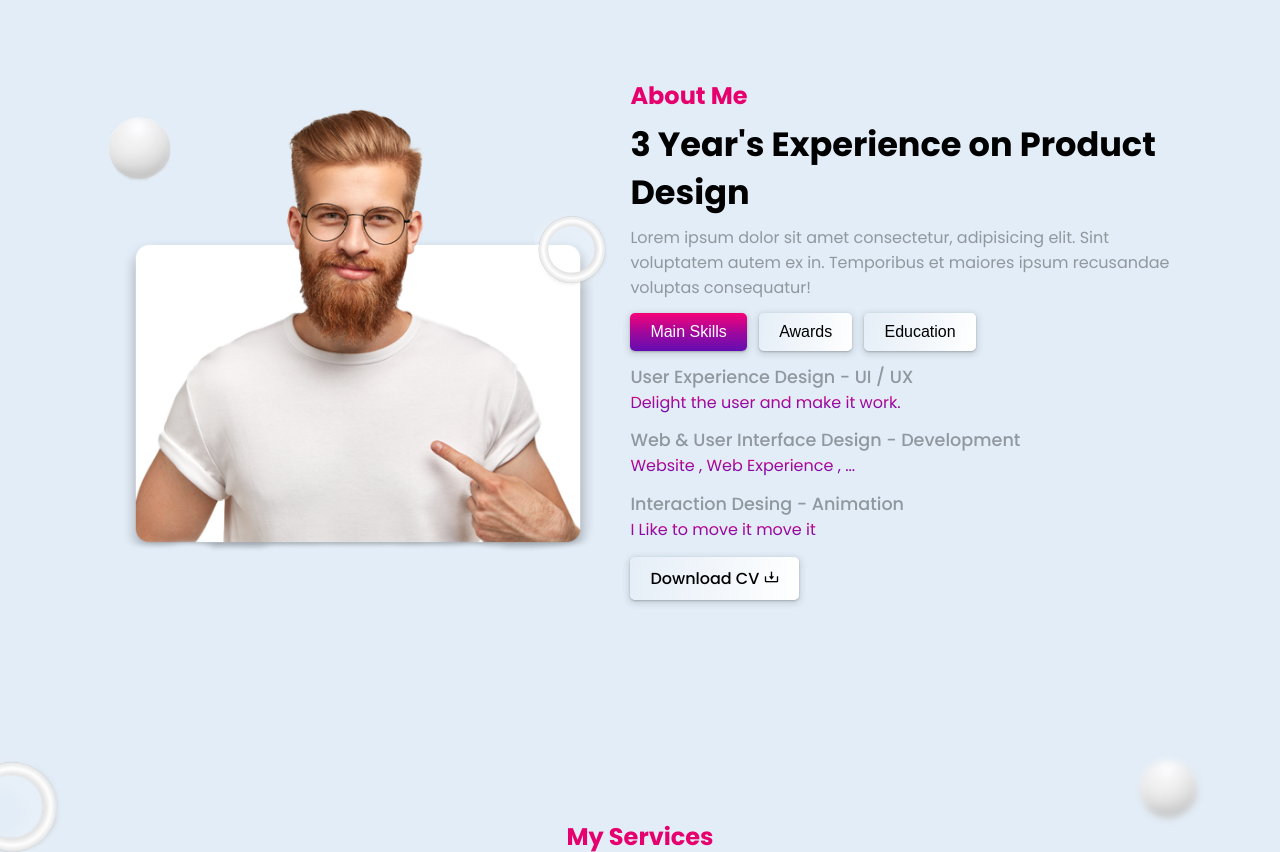
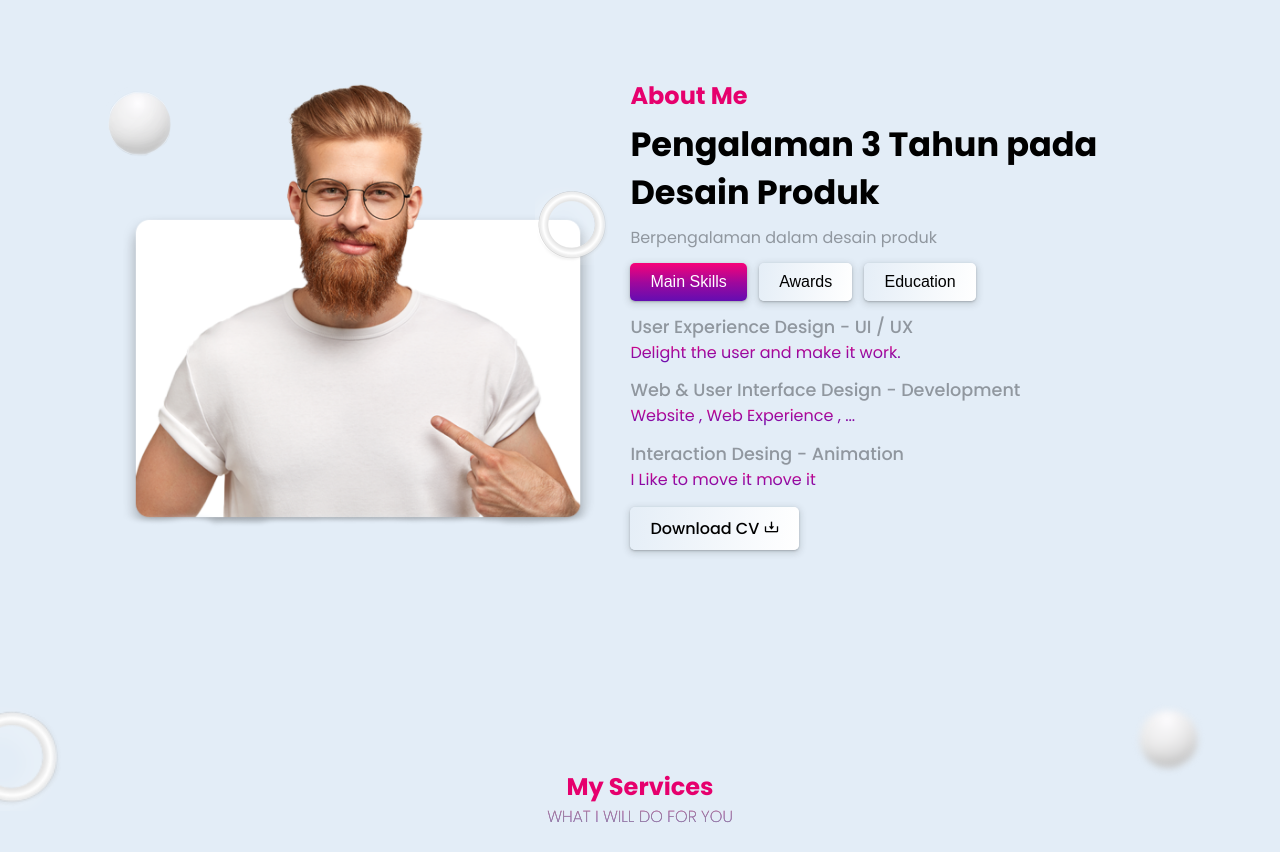
Before and after one commit to sabarngoding/sabarngoding.github.io, a plain HTML site: page index.html in a window 1280 px wide. Shown: the part 860-1712 px from the top of the page. Drawn offline with nearby package versions, Linux system fonts and the light colour scheme.

Commit message:
Update index.html

```diff
--- a/index.html
+++ b/index.html
@@ -89,8 +89,8 @@
         </div>
         <div class="about-content">
             <h2 class="heading">About Me</h2>
-            <h3>3 Year's Experience on Product Design</h3>
-            <p>Lorem ipsum dolor sit amet consectetur, adipisicing elit. Sint voluptatem autem ex in. Temporibus et maiores ipsum recusandae voluptas consequatur!</p>
+            <h3>Pengalaman 3 Tahun pada Desain Produk</h3>
+            <p>Berpengalaman dalam desain produk</p>
             <div class="about-btn">
                 <button class="active">Main Skills</button>
                 <button>Awards</button>
```
